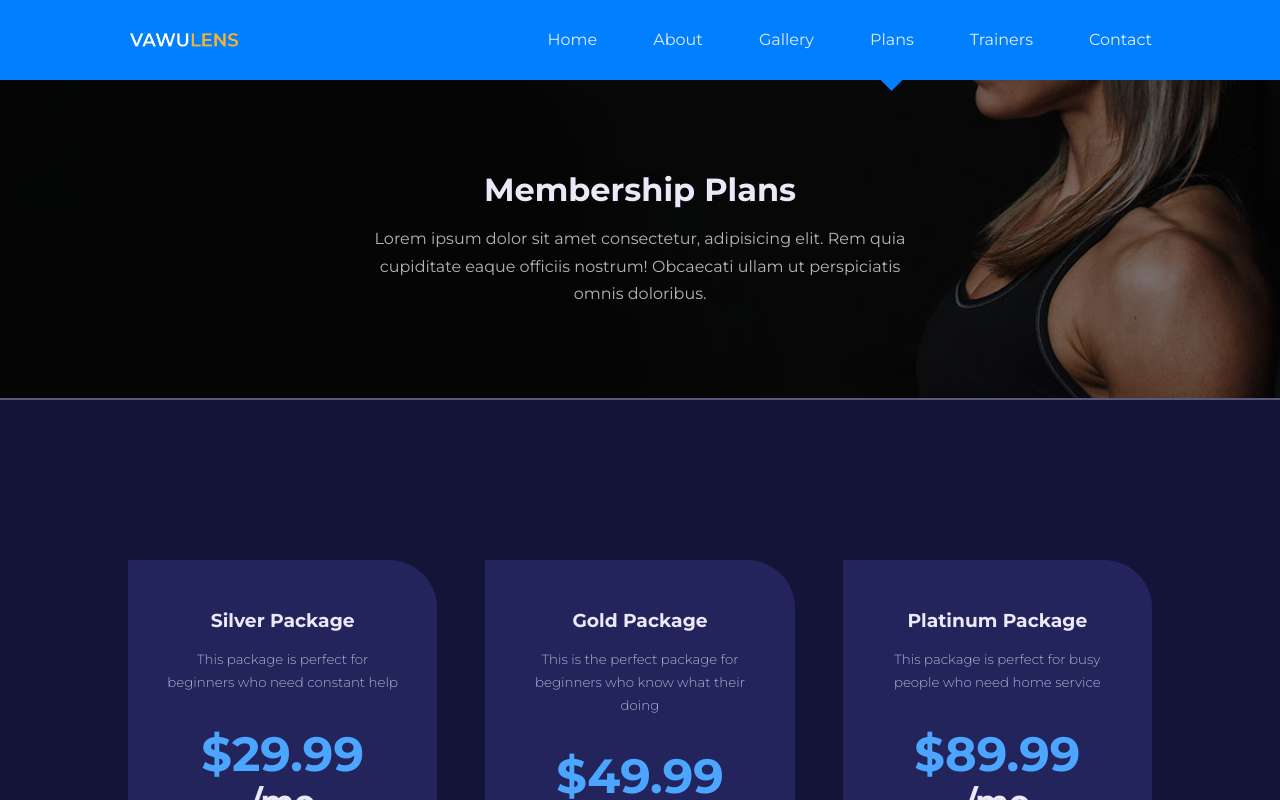
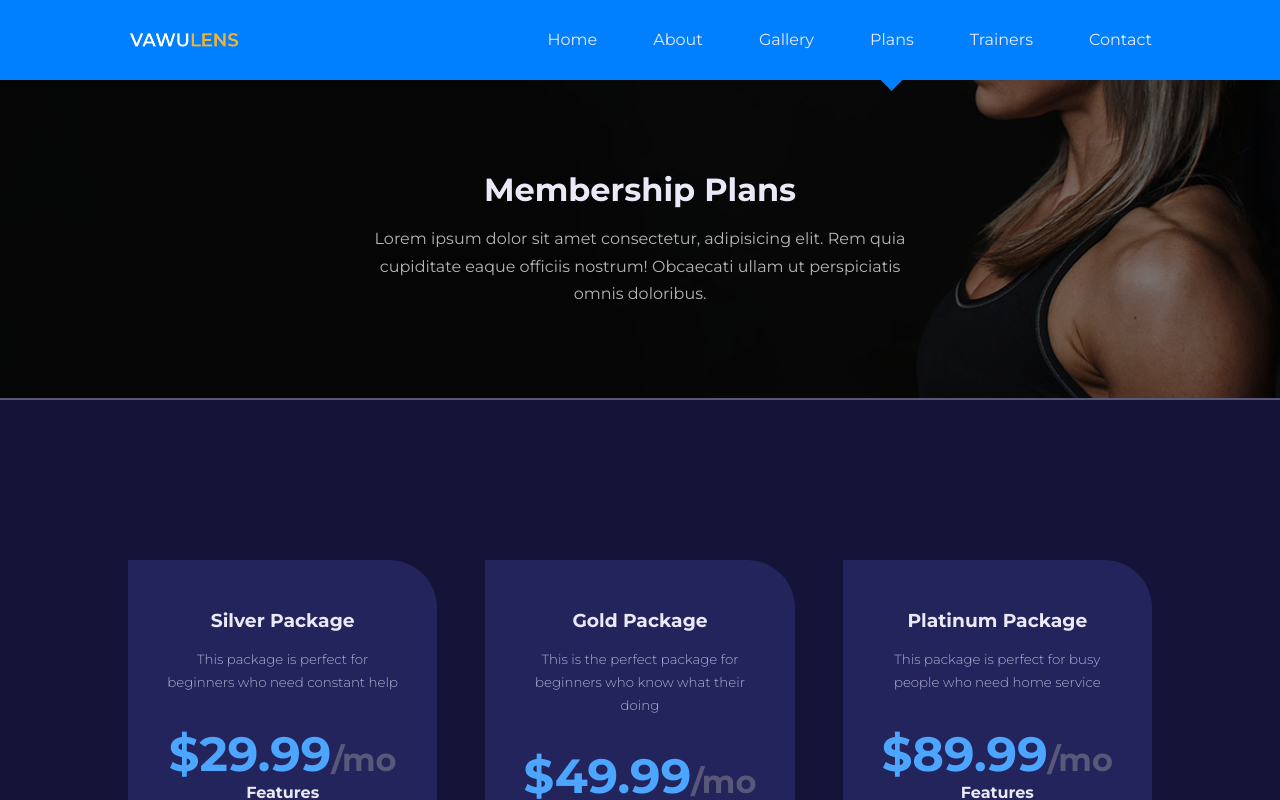
Before and after one commit to erickdc7/react-trainer-website, a React (Create React App) app: page /plans in a window 1280 px wide. Shown: the top 800 px of the page. Built offline with nearby package versions, Linux system fonts and the light colour scheme; the HTML template or start-up script is replaced by a standard one.

Commit message:
plan h2 styles added to plans.css

```diff
--- a/src/pages/plans/plans.css
+++ b/src/pages/plans/plans.css
@@ -16,3 +16,8 @@
   color: var(--color-primary-variant);
   display: inline;
 }
+
+.plan h2 {
+  display: inline;
+  color: var(--color-gray-400);
+}
```
